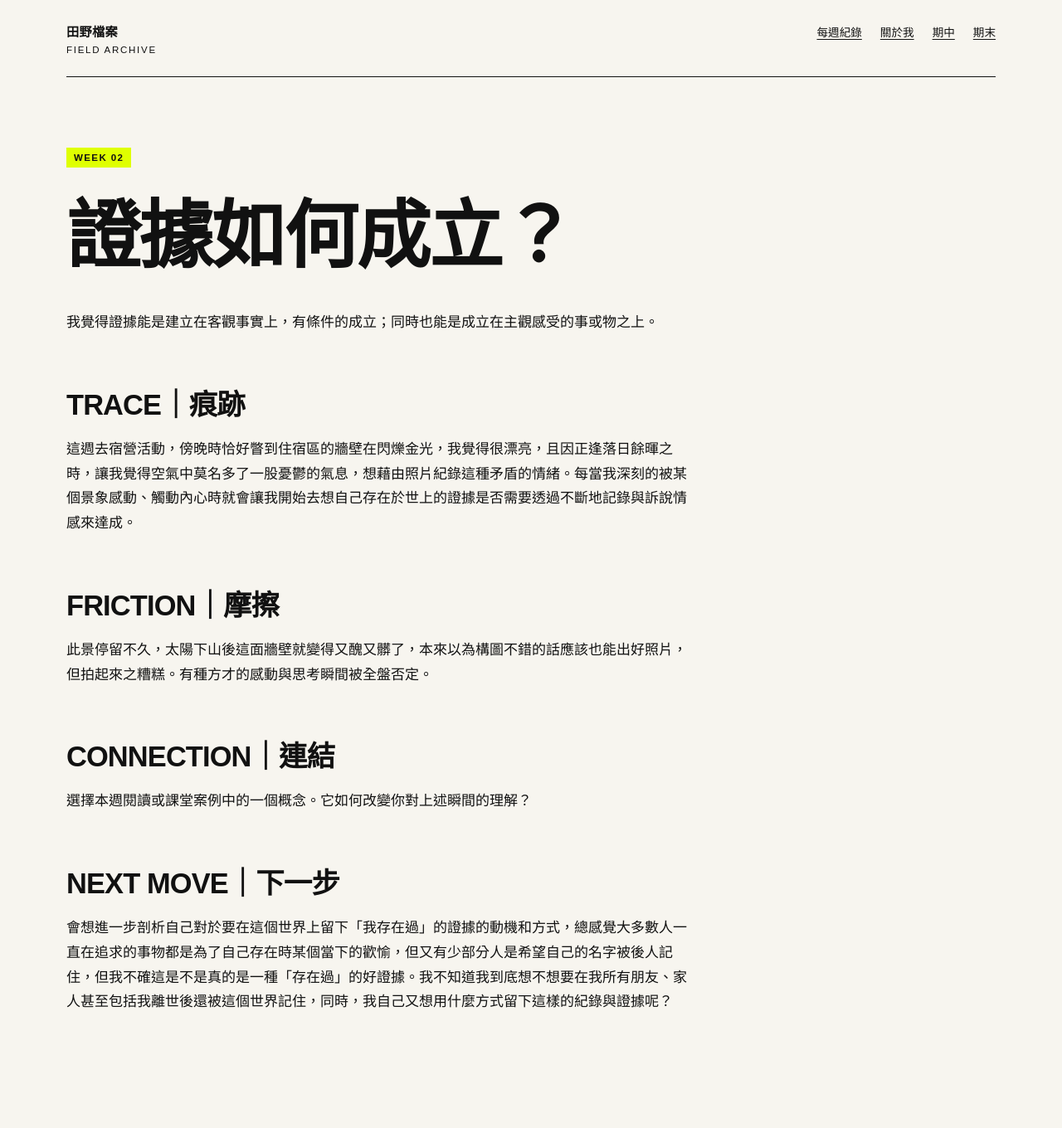
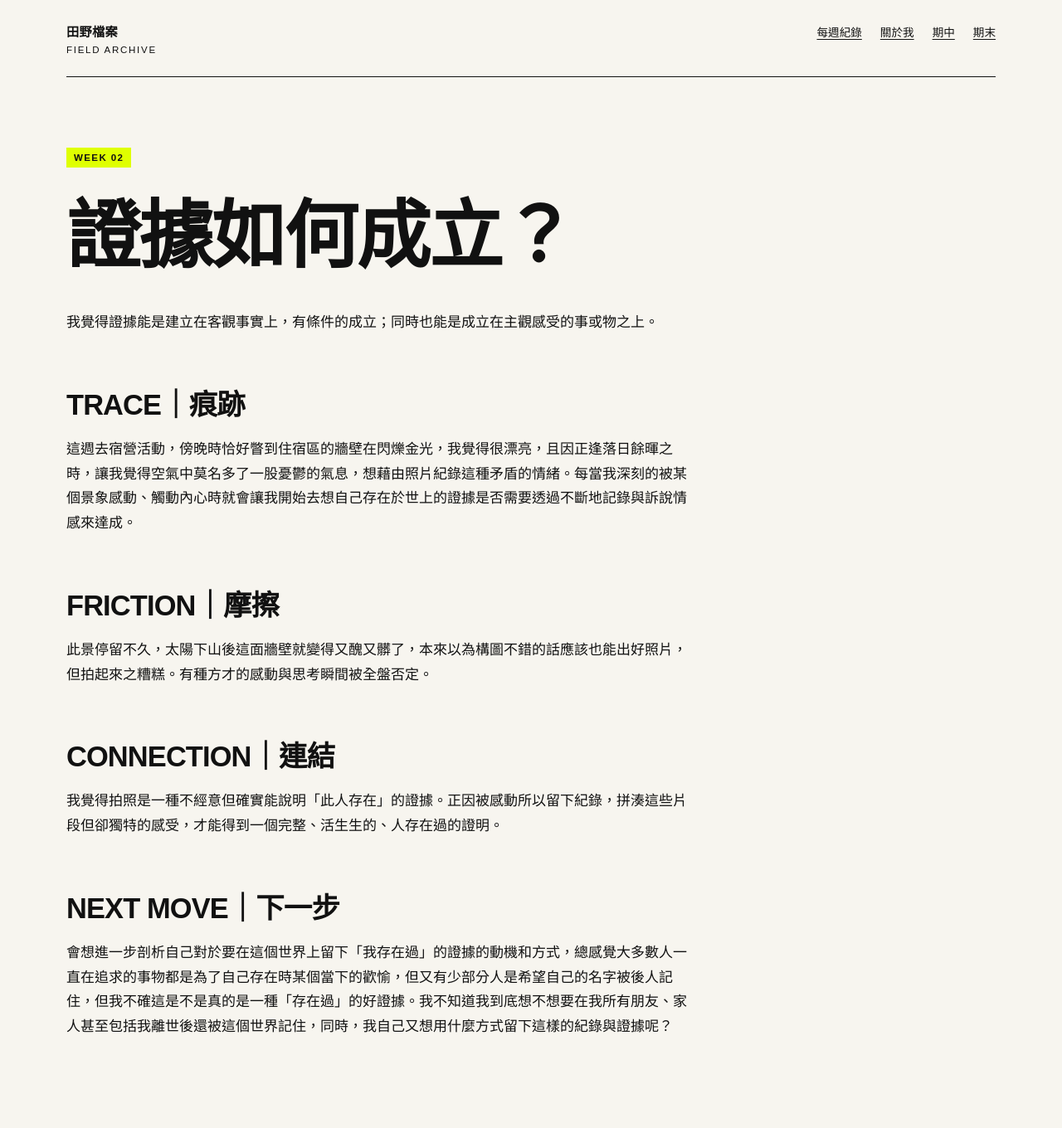
Before and after one commit to ai1103-kk/fieldworkarchive, a Jekyll site: the page built from weeks/week-02.md, in a window 1280 px wide. Shown: the whole page at 83% size. Built offline with Jekyll 4.4.1, drawn with Linux system fonts in a browser that asks for light colours; before the commit the page ends 1330 px from its top, so only the background shows below that.

Commit message:
Update week-02.md

```diff
--- a/weeks/week-02.md
+++ b/weeks/week-02.md
@@ -19,7 +19,7 @@ permalink: /weeks/week-02/
 
 ## CONNECTION｜連結
 
-選擇本週閱讀或課堂案例中的一個概念。它如何改變你對上述瞬間的理解？
+我覺得拍照是一種不經意但確實能說明「此人存在」的證據。正因被感動所以留下紀錄，拼湊這些片段但卻獨特的感受，才能得到一個完整、活生生的、人存在過的證明。
 
 ## NEXT MOVE｜下一步
 
```
